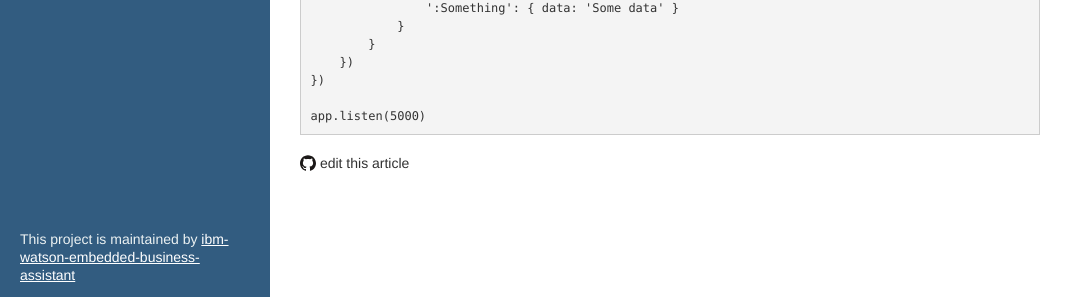
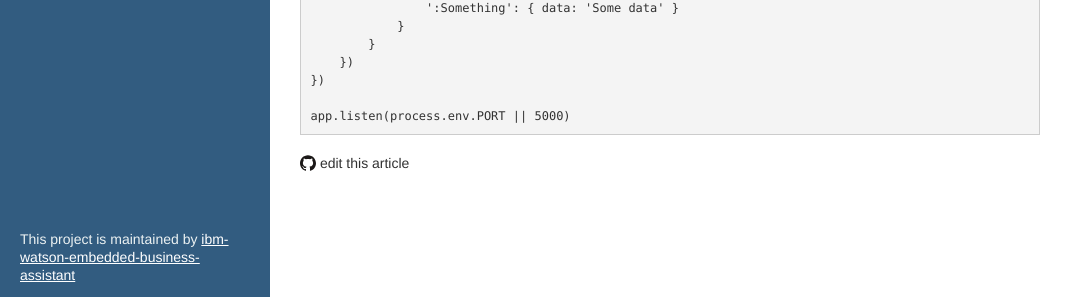
Before and after one commit to ibm-watson-embedded-business-assistant/eba-example-agents, a Jekyll site: the page built from docs/lab/ExternalRuntime.md, in a window 1280 px wide. Shown: the part 550-847 px from the top of the page, without its empty margins (0-1083 px from the left). Built offline with Jekyll 4.4.1, drawn with Linux system fonts in a browser that asks for light colours; our own code applies the rules of GitHub Pages for plain Markdown files; the repository's description, which GitHub fills in, is left out; some of the changed text lies outside the part shown.

Commit message:
Update ExternalRuntime.md

````diff
--- a/docs/lab/ExternalRuntime.md
+++ b/docs/lab/ExternalRuntime.md
@@ -30,5 +30,5 @@ app.post('/getSomething', (req, res) => {
     })
 })
 
-app.listen(5000)
+app.listen(process.env.PORT || 5000)
 ```
````
